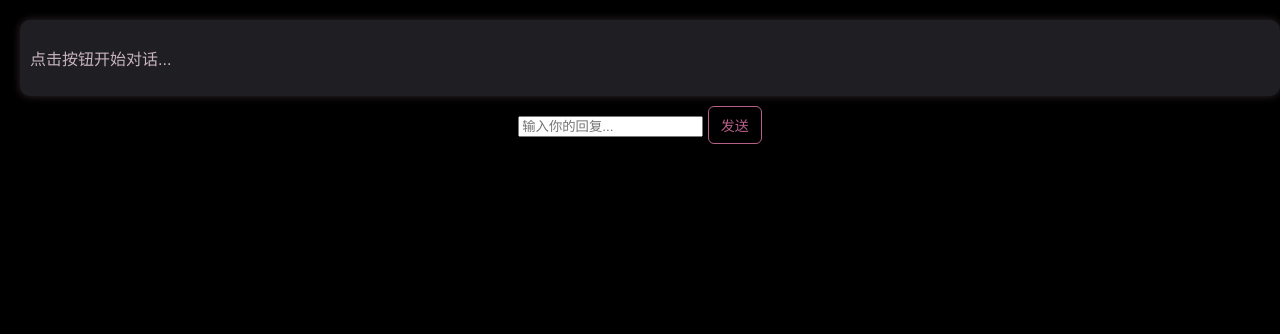
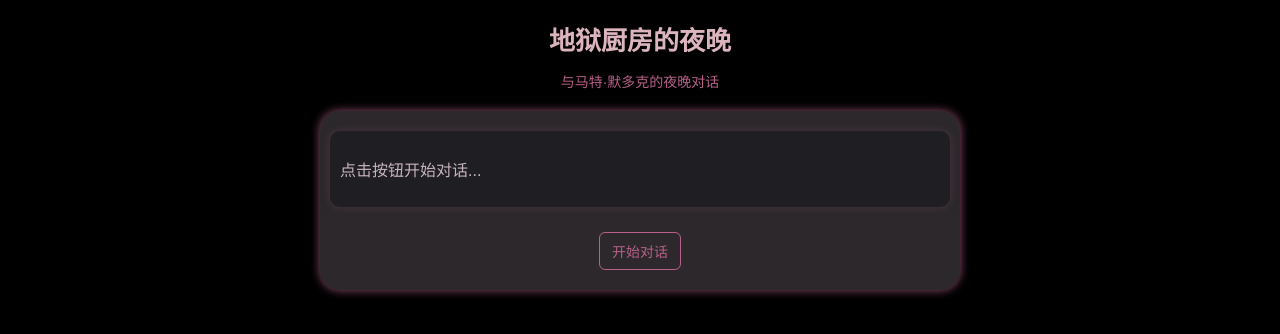
Before and after one commit to kuroro81-ux/Matt_Murdock_Chat_Game, a plain HTML site: page index.html in a window 1280 px wide. Drawn offline with Linux system fonts and the light colour scheme.

Commit message:
Update index.html

```diff
--- a/index.html
+++ b/index.html
@@ -3,17 +3,19 @@
 <head>
     <meta charset="UTF-8">
     <meta name="viewport" content="width=device-width, initial-scale=1.0">
-    <title>与马特·默多克聊天</title>
+    <title>马特·默多克的对话</title>
     <link rel="stylesheet" href="styles.css">
 </head>
 <body>
 
-    <div id="chat-container">
+    <h1>地狱厨房的夜晚</h1>
+    <p class="subtitle">与马特·默多克的夜晚对话</p>
+
+    <div class="main-container">
         <div id="chat-box"></div>
 
         <div id="input-container">
-            <input type="text" id="player-input" placeholder="输入你的回复...">
-            <button onclick="sendMessage()">发送</button>
+            <button onclick="startDialogue()">开始对话</button>
         </div>
     </div>
 
```
